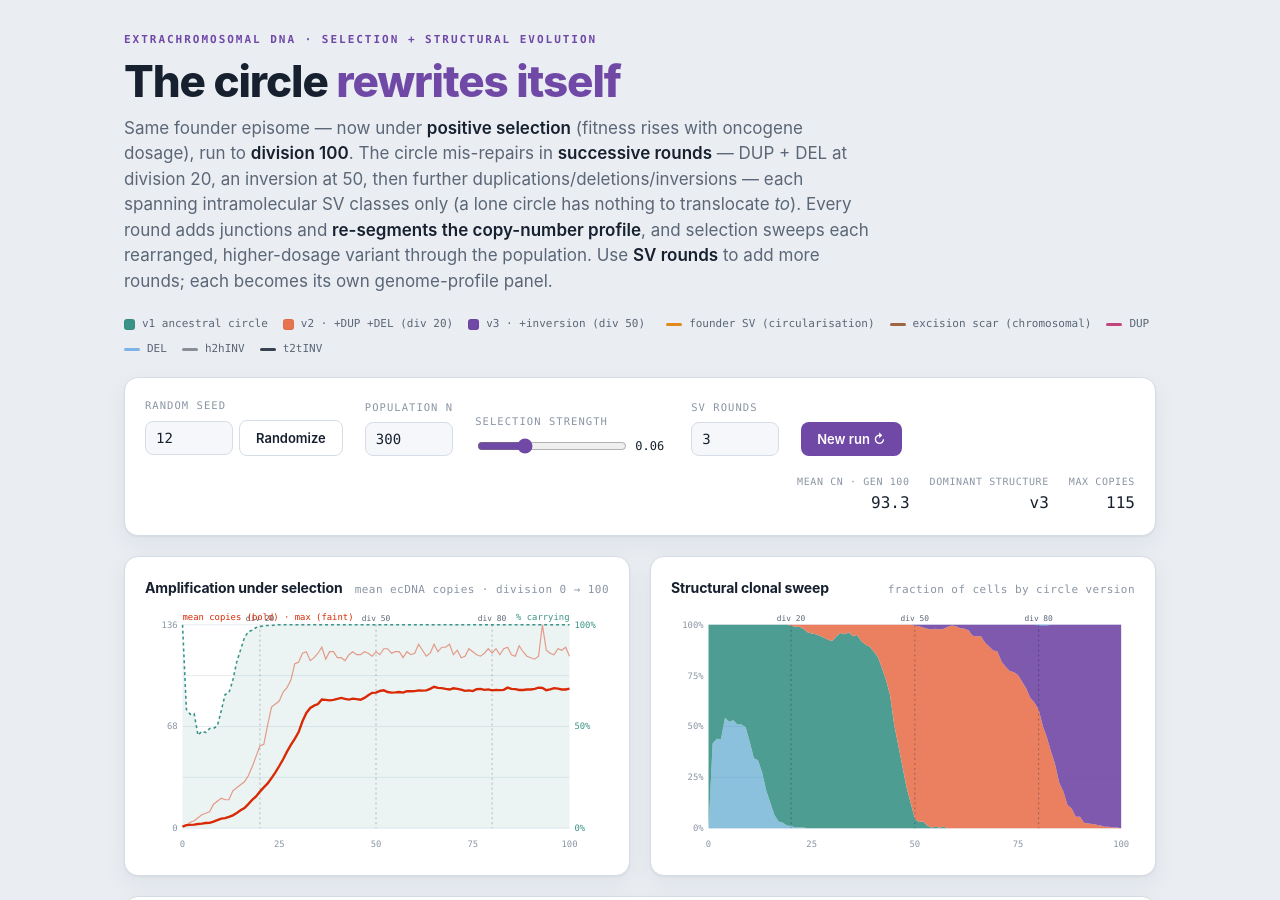
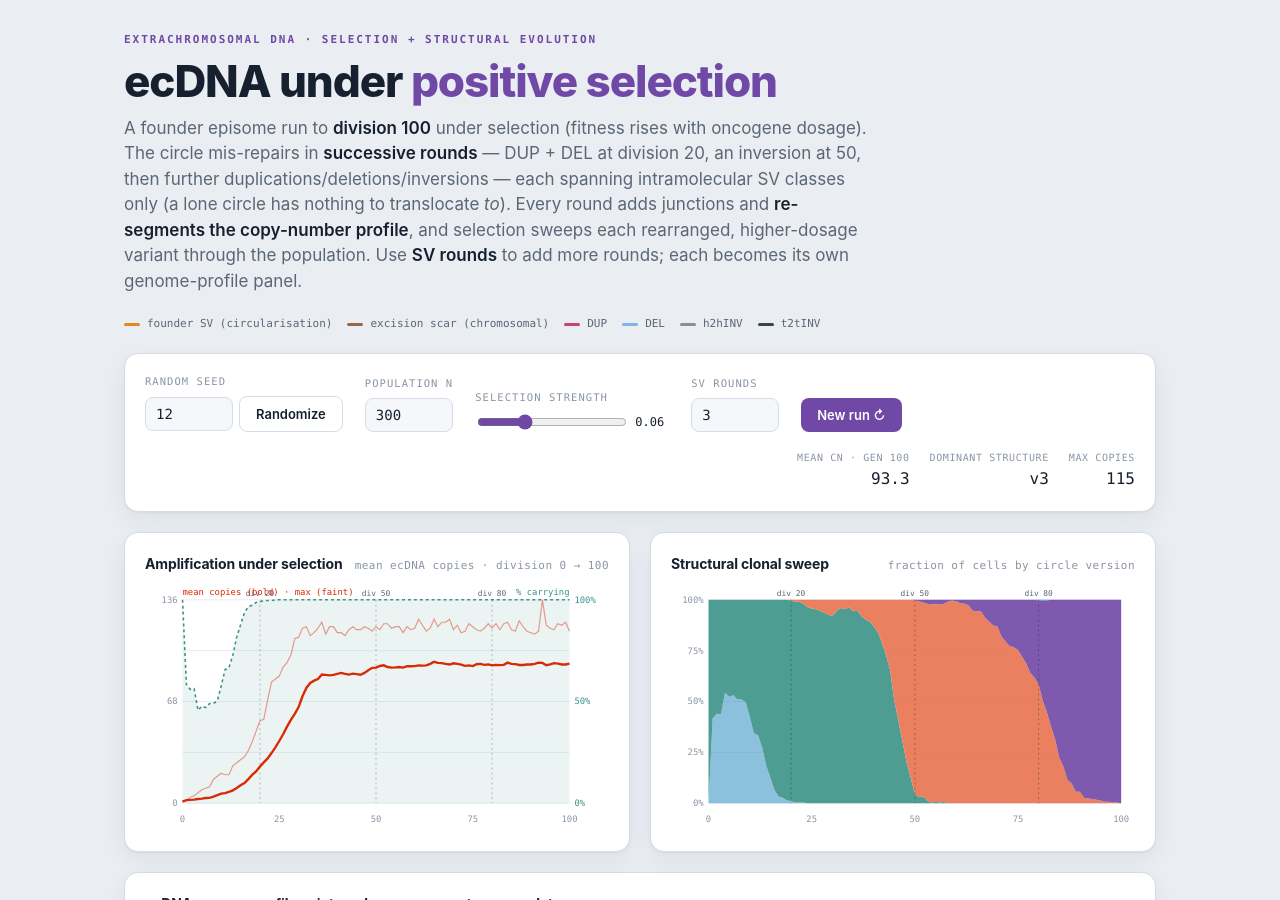
Before and after one commit to alhafidzhamdan/alhafidzhamdan.github.io, a Jekyll site: the page simulations/ecdna_selection_structural_100div.html, which Jekyll copies as it is, in a window 1280 px wide and 900 px high. Built offline with Jekyll 4.4.1, drawn with Linux system fonts in a browser that asks for light colours.

Commit message:
selection sim: plain professional title; drop version legend entries
Retitle from 'The circle rewrites itself' to 'ecDNA under positive
selection' and make the lede self-contained. Remove the v1/v2/v3 legend
items (inaccurate now that rounds are configurable); keep the junction /
SV-type legend.

Signed-off-by: Alhafidz Hamdan <alhafidz.hamdan@ed.ac.uk>
Co-Authored-By: Claude Opus 4.8 <noreply@anthropic.com>

```diff
--- a/simulations/ecdna_selection_structural_100div.html
+++ b/simulations/ecdna_selection_structural_100div.html
@@ -111,19 +111,16 @@
 
 <div class="wrap">
   <p class="eyebrow">Extrachromosomal DNA · selection + structural evolution</p>
-  <h1>The circle <em>rewrites itself</em></h1>
-  <p class="lede">Same founder episome — now under <b>positive selection</b> (fitness rises with oncogene dosage), run to
-    <b>division 100</b>. The circle mis-repairs in <b>successive rounds</b> — DUP + DEL at division 20, an inversion at 50,
+  <h1>ecDNA under <em>positive selection</em></h1>
+  <p class="lede">A founder episome run to <b>division 100</b> under selection (fitness rises with oncogene dosage).
+    The circle mis-repairs in <b>successive rounds</b> — DUP + DEL at division 20, an inversion at 50,
     then further duplications/deletions/inversions — each spanning intramolecular SV classes only (a lone circle has
     nothing to translocate <em>to</em>). Every round adds junctions and <b>re-segments the copy-number profile</b>, and
     selection sweeps each rearranged, higher-dosage variant through the population. Use <b>SV rounds</b> to add more
     rounds; each becomes its own genome-profile panel.</p>
 
   <div class="legend" aria-hidden="true">
-    <span><i class="dot" style="background:var(--v1)"></i>v1 ancestral circle</span>
-    <span><i class="dot" style="background:var(--v2)"></i>v2 · +DUP +DEL (div 20)</span>
-    <span><i class="dot" style="background:var(--v3)"></i>v3 · +inversion (div 50)</span>
-    <span style="margin-left:6px"><i class="swatch" style="background:var(--founder)"></i>founder SV (circularisation)</span>
+    <span><i class="swatch" style="background:var(--founder)"></i>founder SV (circularisation)</span>
     <span><i class="swatch" style="background:var(--scar)"></i>excision scar (chromosomal)</span>
     <span><i class="swatch" style="background:var(--dup)"></i>DUP</span>
     <span><i class="swatch" style="background:var(--del)"></i>DEL</span>
```
